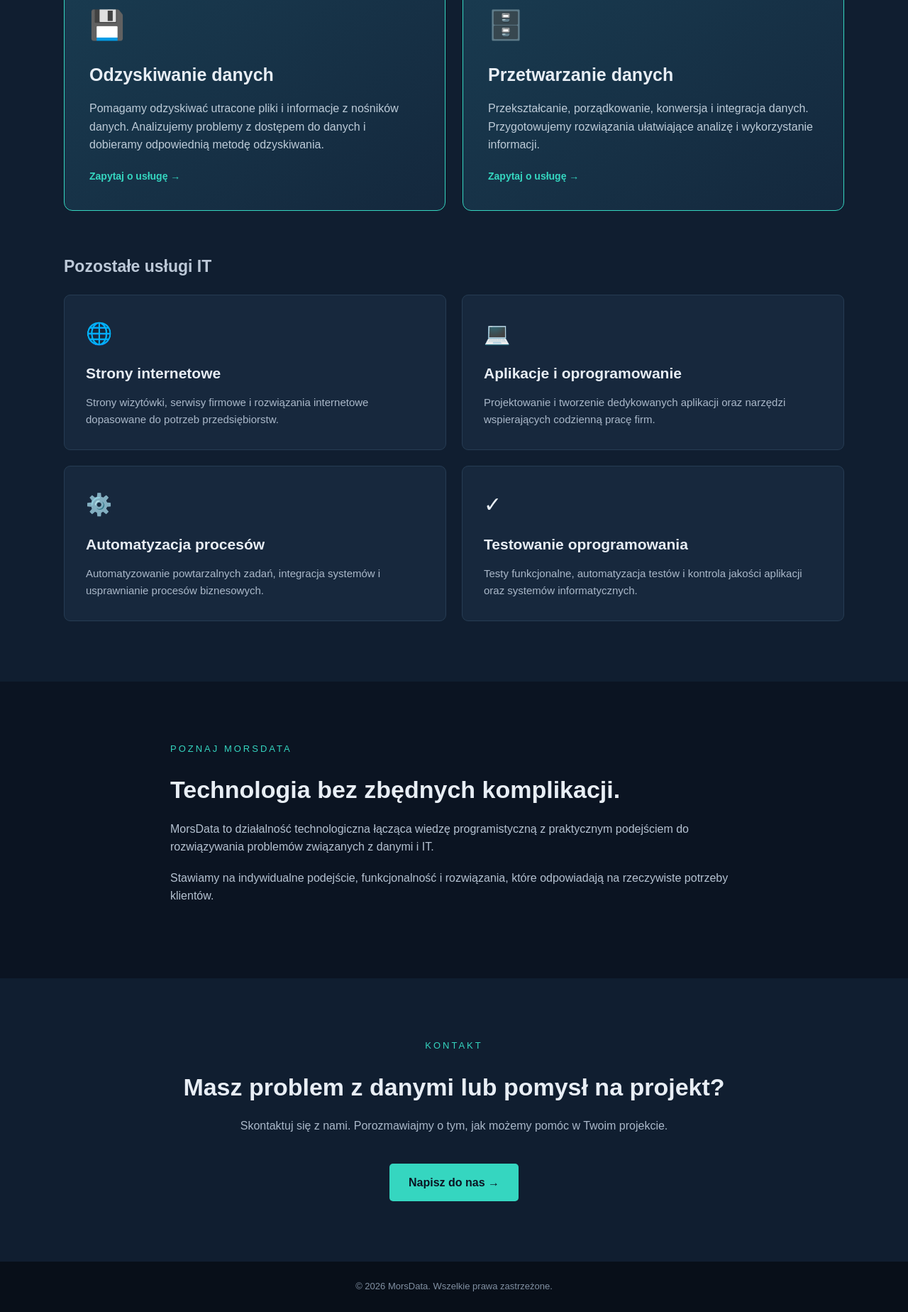
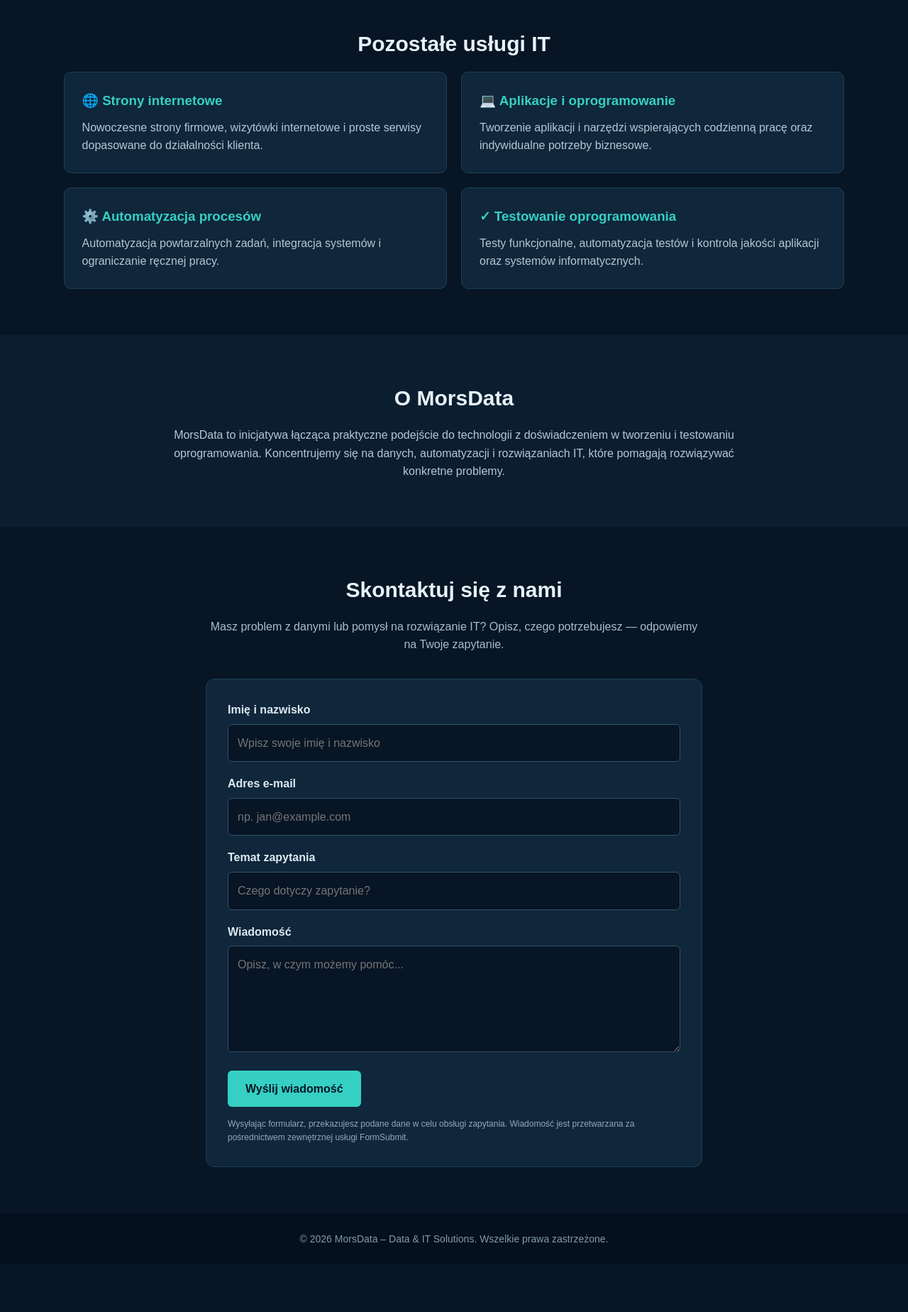
Before and after one commit to MorsDataIt/MorsData_VisitCard, a plain HTML site: page index.html in a window 1280 px wide. Shown: the part 923-2771 px from the top of the page at 71% size. After the commit the page ends 2704 px from the top, so only its background shows below. Drawn offline with Linux system fonts and the light colour scheme.

Commit message:
adding contact form

```diff
--- a/index.html
+++ b/index.html
@@ -4,19 +4,11 @@
 <head>
   <meta charset="UTF-8">
   <meta name="viewport" content="width=device-width, initial-scale=1.0">
-
+  <meta name="theme-color" content="#071525">
+  <meta name="description" content="MorsData – odzyskiwanie i przetwarzanie danych, strony internetowe, aplikacje, automatyzacja i testowanie oprogramowania.">
   <title>MorsData – Odzyskiwanie i przetwarzanie danych | Usługi IT</title>
 
-    <meta name="description"
-          content="MorsData – odzyskiwanie danych, przetwarzanie informacji, tworzenie stron internetowych, aplikacji i automatyzacja procesów IT.">
-
-    <meta name="theme-color" content="#0b1422">
-
   <style>
-        /* =================================
-           USTAWIENIA GLOBALNE
-        ================================= */
-
     * {
       margin: 0;
       padding: 0;
@@ -29,8 +21,8 @@
 
     body {
       font-family: Arial, sans-serif;
-            background: #0b1422;
-            color: #e8eef5;
+      background: #071525;
+      color: #e8f1f8;
       line-height: 1.6;
     }
 
@@ -39,289 +31,239 @@
       text-decoration: none;
     }
 
-        .container {
-            width: min(1100px, 90%);
-            margin: auto;
-        }
-
-        /* =================================
-           NAWIGACJA
-        ================================= */
-
     header {
-            background: #101e30;
-            border-bottom: 1px solid #24374c;
       position: sticky;
       top: 0;
       z-index: 10;
+      background: rgba(7, 21, 37, 0.96);
+      border-bottom: 1px solid #17344a;
+      padding: 18px 7%;
     }
 
     nav {
-            min-height: 76px;
       display: flex;
       justify-content: space-between;
       align-items: center;
       gap: 20px;
+      flex-wrap: wrap;
     }
 
     .logo {
       font-size: 25px;
       font-weight: bold;
-            letter-spacing: 1px;
+      color: #35d0c3;
     }
 
     .logo span {
-            color: #35d6c0;
+      display: block;
+      font-size: 11px;
+      letter-spacing: 3px;
+      color: #a8bdce;
+      font-weight: normal;
     }
 
-        .nav-links {
+    nav ul {
       display: flex;
-            gap: 28px;
-            font-size: 14px;
-            color: #bdc9d8;
+      list-style: none;
+      gap: 25px;
+      flex-wrap: wrap;
     }
 
-        .nav-links a:hover {
-            color: #35d6c0;
+    nav a:hover {
+      color: #35d0c3;
     }
 
-        /* =================================
-           SEKCJA GŁÓWNA
-        ================================= */
-
     .hero {
-            padding: 110px 0 100px;
-            background:
-                radial-gradient(
-                    ellipse at 80% 30%,
-                    #173b50 0%,
-                    transparent 55%
-                ),
-                #0b1422;
+      text-align: center;
+      padding: 95px 20px 75px;
+      background: linear-gradient(135deg, #0b2035, #102f43);
     }
 
-        .eyebrow {
-            color: #35d6c0;
-            text-transform: uppercase;
-            letter-spacing: 3px;
-            font-size: 13px;
-            margin-bottom: 20px;
+    .hero h1 {
+      font-size: clamp(32px, 5vw, 52px);
+      margin-bottom: 15px;
     }
 
-        h1 {
-            font-size: clamp(38px, 6vw, 65px);
-            line-height: 1.12;
-            max-width: 800px;
-            margin-bottom: 25px;
-        }
-
-        h1 span {
-            color: #35d6c0;
+    .hero h1 span {
+      color: #35d0c3;
     }
 
     .hero p {
-            color: #b5c2d1;
+      color: #b5c7d5;
       font-size: 18px;
-            max-width: 650px;
-            margin-bottom: 35px;
+      max-width: 700px;
+      margin: 0 auto 28px;
     }
 
     .button {
       display: inline-block;
-            background: #35d6c0;
-            color: #0b1422;
-            padding: 14px 27px;
-            border-radius: 5px;
+      background: #35d0c3;
+      color: #071525;
+      padding: 13px 25px;
+      border-radius: 6px;
       font-weight: bold;
-            transition: 0.2s;
     }
 
     .button:hover {
-            background: #72ead8;
-            transform: translateY(-2px);
+      background: #69e4d9;
     }
 
-        /* =================================
-           SEKCJE
-        ================================= */
-
     section {
-            padding: 85px 0;
-            scroll-margin-top: 75px;
+      padding: 65px 7%;
     }
 
     .section-title {
-            font-size: 34px;
+      text-align: center;
+      font-size: 30px;
       margin-bottom: 15px;
     }
 
-        .section-description {
-            color: #aab8c9;
-            max-width: 700px;
-            margin-bottom: 40px;
-        }
-
-        /* =================================
-           GŁÓWNE USŁUGI – DANE
-        ================================= */
-
-        .services {
-            background: #101e30;
+    .section-intro {
+      text-align: center;
+      color: #a8bdce;
+      max-width: 720px;
+      margin: 0 auto 35px;
     }
 
     .featured-services {
       display: grid;
       grid-template-columns: repeat(2, 1fr);
-            gap: 24px;
-            margin-bottom: 60px;
+      gap: 25px;
+      margin-bottom: 55px;
     }
 
     .featured-card {
-            background: linear-gradient(
-                145deg,
-                #193b50,
-                #14283d
-            );
-            border: 1px solid #35d6c0;
+      background: linear-gradient(145deg, #12334a, #0c2539);
+      border: 1px solid #277b82;
       border-radius: 12px;
-            padding: 35px;
-            min-height: 270px;
-            transition: 0.2s;
-        }
-
-        .featured-card:hover {
-            transform: translateY(-5px);
-            box-shadow: 0 12px 35px #0005;
-        }
-
-        .featured-card .service-icon {
-            font-size: 40px;
-            margin-bottom: 18px;
+      padding: 32px;
     }
 
     .featured-card h3 {
-            font-size: 25px;
-            margin-bottom: 15px;
+      color: #35d0c3;
+      font-size: 23px;
+      margin-bottom: 12px;
     }
 
-        .featured-card p {
-            color: #bdcbd8;
-        }
-
-        .featured-card .more {
-            display: inline-block;
-            color: #35d6c0;
-            margin-top: 20px;
-            font-size: 14px;
-            font-weight: bold;
-        }
-
-        /* =================================
-           POZOSTAŁE USŁUGI IT
-        ================================= */
-
-        .secondary-title {
-            font-size: 23px;
-            margin-bottom: 22px;
-            color: #bdc9d8;
+    .featured-card p,
+    .service-card p {
+      color: #b5c7d5;
     }
 
     .service-grid {
       display: grid;
       grid-template-columns: repeat(2, 1fr);
-            gap: 22px;
+      gap: 20px;
     }
 
     .service-card {
-            background: #17283d;
-            border: 1px solid #263c53;
-            padding: 30px;
-            border-radius: 9px;
-            transition: 0.2s;
-        }
-
-        .service-card:hover {
-            border-color: #35d6c0;
-            transform: translateY(-4px);
-        }
-
-        .service-icon {
-            font-size: 30px;
-            margin-bottom: 15px;
+      background: #10263a;
+      border: 1px solid #1b4057;
+      padding: 25px;
+      border-radius: 10px;
     }
 
     .service-card h3 {
-            margin-bottom: 12px;
-            font-size: 21px;
+      color: #35d0c3;
+      margin-bottom: 10px;
     }
 
-        .service-card p {
-            color: #aab8c9;
-            font-size: 15px;
-        }
-
-        /* =================================
-           O FIRMIE
-        ================================= */
-
-        .about {
-            background: #0b1422;
+    #about {
+      background: #0b1e30;
     }
 
     .about-content {
-            max-width: 800px;
+      max-width: 850px;
+      margin: auto;
+      color: #b5c7d5;
+      text-align: center;
     }
 
-        .about-content p {
-            color: #b5c2d1;
+    #contact {
+      text-align: center;
+    }
+
+    .contact-content {
+      max-width: 700px;
+      margin: auto;
+    }
+
+    .contact-form {
+      margin-top: 30px;
+      text-align: left;
+      background: #10263a;
+      border: 1px solid #1b4057;
+      border-radius: 12px;
+      padding: 30px;
+    }
+
+    .form-group {
       margin-bottom: 18px;
     }
 
-        /* =================================
-           KONTAKT
-        ================================= */
-
-        .contact {
-            background: #101e30;
-            text-align: center;
+    .contact-form label {
+      display: block;
+      margin-bottom: 7px;
+      color: #dceaf3;
+      font-weight: bold;
     }
 
-        .contact .section-description {
-            margin-left: auto;
-            margin-right: auto;
+    .contact-form input,
+    .contact-form textarea {
+      width: 100%;
+      padding: 13px;
+      border: 1px solid #31536b;
+      border-radius: 6px;
+      background: #071525;
+      color: #e8f1f8;
+      font: inherit;
     }
 
-        /* =================================
-           STOPKA
-        ================================= */
+    .contact-form input:focus,
+    .contact-form textarea:focus {
+      outline: 2px solid #35d0c3;
+      border-color: #35d0c3;
+    }
+
+    .contact-form textarea {
+      min-height: 150px;
+      resize: vertical;
+    }
+
+    .contact-form button {
+      border: 0;
+      cursor: pointer;
+      font: inherit;
+      font-weight: bold;
+      font-size: 16px;
+    }
+
+    .privacy-note {
+      color: #91a9bb;
+      font-size: 12px;
+      margin-top: 15px;
+    }
 
     footer {
-            padding: 25px 0;
-            background: #080f19;
-            color: #8190a2;
-            font-size: 13px;
       text-align: center;
+      padding: 25px;
+      background: #04101d;
+      color: #8299aa;
+      font-size: 14px;
     }
 
-        /* =================================
-           WERSJA MOBILNA
-        ================================= */
-
     @media (max-width: 650px) {
+      header {
+        padding: 15px 5%;
+      }
 
       nav {
-                flex-direction: column;
-                padding: 18px 0;
-            }
-
-            .nav-links {
-                gap: 15px;
-                flex-wrap: wrap;
         justify-content: center;
       }
 
-            .hero {
-                padding: 75px 0;
+      nav ul {
+        justify-content: center;
+        gap: 15px;
       }
 
       .featured-services,
@@ -329,291 +271,203 @@
         grid-template-columns: 1fr;
       }
 
-            .featured-card {
-                padding: 25px;
+      section {
+        padding: 50px 6%;
       }
 
-            section {
-                padding: 65px 0;
+      .hero {
+        padding: 70px 20px;
       }
 
-            .section-title {
-                font-size: 29px;
+      .contact-form {
+        padding: 20px;
       }
     }
-
   </style>
 </head>
 
 <body>
 
-<!-- =================================
-     NAGŁÓWEK I MENU
-================================= -->
-
   <header>
-    <div class="container">
     <nav>
-
       <a href="#home" class="logo">
-                Mors<span>Data</span>
+        MorsData
+        <span>DATA & IT SOLUTIONS</span>
       </a>
 
-            <div class="nav-links">
-                <a href="#home">Start</a>
-                <a href="#services">Usługi</a>
-                <a href="#about">O firmie</a>
-                <a href="#contact">Kontakt</a>
-            </div>
-
+      <ul>
+        <li><a href="#home">Start</a></li>
+        <li><a href="#services">Usługi</a></li>
+        <li><a href="#about">O firmie</a></li>
+        <li><a href="#contact">Kontakt</a></li>
+      </ul>
     </nav>
-    </div>
   </header>
 
   <main>
+    <section class="hero" id="home">
+      <h1>Twoje dane. <span>Nasza technologia.</span></h1>
+      <p>
+        Odzyskiwanie i przetwarzanie danych oraz kompleksowe rozwiązania IT
+        wspierające działalność firm i klientów indywidualnych.
+      </p>
+      <a href="#contact" class="button">Skontaktuj się</a>
+    </section>
 
-    <!-- =================================
-         STRONA GŁÓWNA
-    ================================= -->
-
-    <section class="hero" id="home">
-
-        <div class="container">
-
-            <div class="eyebrow">
-                MorsData · Data & IT Solutions
-            </div>
-
-            <h1>
-                Twoje dane.<br>
-                <span>Nasza technologia.</span>
-            </h1>
-
-            <p>
-                Odzyskiwanie utraconych danych, ich przetwarzanie
-                i analiza. Tworzymy również oprogramowanie
-                oraz rozwiązania IT wspierające biznes.
+    <section id="services">
+      <h2 class="section-title">Nasze usługi</h2>
+      <p class="section-intro">
+        Pomagamy odzyskiwać, porządkować i wykorzystywać dane,
+        a także tworzymy rozwiązania informatyczne dopasowane do potrzeb.
       </p>
 
-            <a href="#services" class="button">
-                Poznaj nasze usługi →
-            </a>
-
-        </div>
-
-    </section>
-
-    <!-- =================================
-         USŁUGI
-    ================================= -->
-
-    <section class="services" id="services">
-
-        <div class="container">
-
-            <h2 class="section-title">
-                Nasze usługi
-            </h2>
-
-            <p class="section-description">
-                Pracujemy z danymi i technologią.
-                Pomagamy odzyskiwać informacje,
-                przetwarzać je i wykorzystywać
-                w codziennej działalności.
+      <div class="featured-services">
+        <article class="featured-card">
+          <h3>💾 Odzyskiwanie danych</h3>
+          <p>
+            Pomoc w odzyskiwaniu utraconych plików, analizie nośników
+            i problemach z dostępem do danych. Wstępna ocena możliwości
+            odzyskania danych przed rozpoczęciem prac.
           </p>
-
-            <!-- GŁÓWNE USŁUGI -->
-
-            <div class="featured-services">
-
-                <article class="featured-card">
-
-                    <div class="service-icon">💾</div>
-
-                    <h3>Odzyskiwanie danych</h3>
-
-                    <p>
-                        Pomagamy odzyskiwać utracone pliki
-                        i informacje z nośników danych.
-                        Analizujemy problemy z dostępem do danych
-                        i dobieramy odpowiednią metodę odzyskiwania.
-                    </p>
-
-                    <a href="#contact" class="more">
-                        Zapytaj o usługę →
-                    </a>
-
         </article>
 
         <article class="featured-card">
-
-                    <div class="service-icon">🗄️</div>
-
-                    <h3>Przetwarzanie danych</h3>
-
+          <h3>🗄️ Przetwarzanie danych</h3>
           <p>
-                        Przekształcanie, porządkowanie,
-                        konwersja i integracja danych.
-                        Przygotowujemy rozwiązania ułatwiające
-                        analizę i wykorzystanie informacji.
+            Analiza, porządkowanie, konwersja i automatyczne przetwarzanie
+            danych. Przygotowujemy rozwiązania ułatwiające pracę
+            z dużymi zbiorami informacji.
           </p>
-
-                    <a href="#contact" class="more">
-                        Zapytaj o usługę →
-                    </a>
-
         </article>
-
       </div>
 
-            <!-- POZOSTAŁE USŁUGI -->
-
-            <h3 class="secondary-title">
-                Pozostałe usługi IT
-            </h3>
+      <h2 class="section-title">Pozostałe usługi IT</h2>
 
       <div class="service-grid">
-
         <article class="service-card">
-
-                    <div class="service-icon">🌐</div>
-
-                    <h3>Strony internetowe</h3>
-
+          <h3>🌐 Strony internetowe</h3>
           <p>
-                        Strony wizytówki, serwisy firmowe
-                        i rozwiązania internetowe
-                        dopasowane do potrzeb przedsiębiorstw.
+            Nowoczesne strony firmowe, wizytówki internetowe
+            i proste serwisy dopasowane do działalności klienta.
           </p>
-
         </article>
 
         <article class="service-card">
-
-                    <div class="service-icon">💻</div>
-
-                    <h3>Aplikacje i oprogramowanie</h3>
-
+          <h3>💻 Aplikacje i oprogramowanie</h3>
           <p>
-                        Projektowanie i tworzenie dedykowanych
-                        aplikacji oraz narzędzi wspierających
-                        codzienną pracę firm.
+            Tworzenie aplikacji i narzędzi wspierających codzienną
+            pracę oraz indywidualne potrzeby biznesowe.
           </p>
-
         </article>
 
         <article class="service-card">
-
-                    <div class="service-icon">⚙️</div>
-
-                    <h3>Automatyzacja procesów</h3>
-
+          <h3>⚙️ Automatyzacja procesów</h3>
           <p>
-                        Automatyzowanie powtarzalnych zadań,
-                        integracja systemów i usprawnianie
-                        procesów biznesowych.
+            Automatyzacja powtarzalnych zadań, integracja systemów
+            i ograniczanie ręcznej pracy.
           </p>
-
         </article>
 
         <article class="service-card">
+          <h3>✓ Testowanie oprogramowania</h3>
+          <p>
+            Testy funkcjonalne, automatyzacja testów i kontrola jakości
+            aplikacji oraz systemów informatycznych.
+          </p>
+        </article>
+      </div>
+    </section>
 
-                    <div class="service-icon">✓</div>
+    <section id="about">
+      <h2 class="section-title">O MorsData</h2>
+      <div class="about-content">
+        <p>
+          MorsData to inicjatywa łącząca praktyczne podejście do technologii
+          z doświadczeniem w tworzeniu i testowaniu oprogramowania.
+          Koncentrujemy się na danych, automatyzacji i rozwiązaniach IT,
+          które pomagają rozwiązywać konkretne problemy.
+        </p>
+      </div>
+    </section>
 
-                    <h3>Testowanie oprogramowania</h3>
-
-                    <p>
-                        Testy funkcjonalne, automatyzacja testów
-                        i kontrola jakości aplikacji
-                        oraz systemów informatycznych.
+    <section id="contact">
+      <h2 class="section-title">Skontaktuj się z nami</h2>
+      <div class="contact-content">
+        <p class="section-intro">
+          Masz problem z danymi lub pomysł na rozwiązanie IT?
+          Opisz, czego potrzebujesz — odpowiemy na Twoje zapytanie.
         </p>
 
-                </article>
+        <form
+          class="contact-form"
+          action="https://formsubmit.co/MorsDataIt@gmail.com"
+          method="POST"
+        >
+          <input type="hidden" name="_subject" value="Nowe zapytanie ze strony MorsData">
+          <input type="hidden" name="_template" value="table">
+          <input type="hidden" name="_captcha" value="true">
 
+          <div class="form-group">
+            <label for="name">Imię i nazwisko</label>
+            <input
+              type="text"
+              id="name"
+              name="Imię i nazwisko"
+              placeholder="Wpisz swoje imię i nazwisko"
+              autocomplete="name"
+              required
+            >
           </div>
 
+          <div class="form-group">
+            <label for="email">Adres e-mail</label>
+            <input
+              type="email"
+              id="email"
+              name="email"
+              placeholder="np. jan@example.com"
+              autocomplete="email"
+              required
+            >
           </div>
 
-    </section>
-
-    <!-- =================================
-         O FIRMIE
-    ================================= -->
-
-    <section class="about" id="about">
-
-        <div class="container about-content">
-
-            <div class="eyebrow">
-                Poznaj MorsData
+          <div class="form-group">
+            <label for="subject">Temat zapytania</label>
+            <input
+              type="text"
+              id="subject"
+              name="Temat"
+              placeholder="Czego dotyczy zapytanie?"
+              required
+            >
           </div>
 
-            <h2 class="section-title">
-                Technologia bez zbędnych komplikacji.
-            </h2>
-
-            <p>
-                MorsData to działalność technologiczna
-                łącząca wiedzę programistyczną
-                z praktycznym podejściem do rozwiązywania
-                problemów związanych z danymi i IT.
-            </p>
-
-            <p>
-                Stawiamy na indywidualne podejście,
-                funkcjonalność i rozwiązania,
-                które odpowiadają na rzeczywiste
-                potrzeby klientów.
-            </p>
-
+          <div class="form-group">
+            <label for="message">Wiadomość</label>
+            <textarea
+              id="message"
+              name="Wiadomość"
+              placeholder="Opisz, w czym możemy pomóc..."
+              required
+            ></textarea>
           </div>
 
+          <button type="submit" class="button">
+            Wyślij wiadomość
+          </button>
+
+          <p class="privacy-note">
+            Wysyłając formularz, przekazujesz podane dane w celu
+            obsługi zapytania. Wiadomość jest przetwarzana za
+            pośrednictwem zewnętrznej usługi FormSubmit.
+          </p>
+        </form>
+      </div>
     </section>
-
-    <!-- =================================
-         KONTAKT
-    ================================= -->
-
-    <section class="contact" id="contact">
-
-        <div class="container">
-
-            <div class="eyebrow">
-                Kontakt
-            </div>
-
-            <h2 class="section-title">
-                Masz problem z danymi lub pomysł na projekt?
-            </h2>
-
-            <p class="section-description">
-                Skontaktuj się z nami.
-                Porozmawiajmy o tym, jak możemy pomóc
-                w Twoim projekcie.
-            </p>
-
-            <a href="mailto:TWOJ_EMAIL" class="button">
-                Napisz do nas →
-            </a>
-
-        </div>
-
-    </section>
-
   </main>
 
-<!-- =================================
-     STOPKA
-================================= -->
-
   <footer>
-
-    <div class="container">
-
-        © 2026 MorsData. Wszelkie prawa zastrzeżone.
-
-    </div>
-
+    © 2026 MorsData – Data & IT Solutions. Wszelkie prawa zastrzeżone.
   </footer>
 
 </body>
```
Lines whose indentation alone changed are shown as unchanged.
